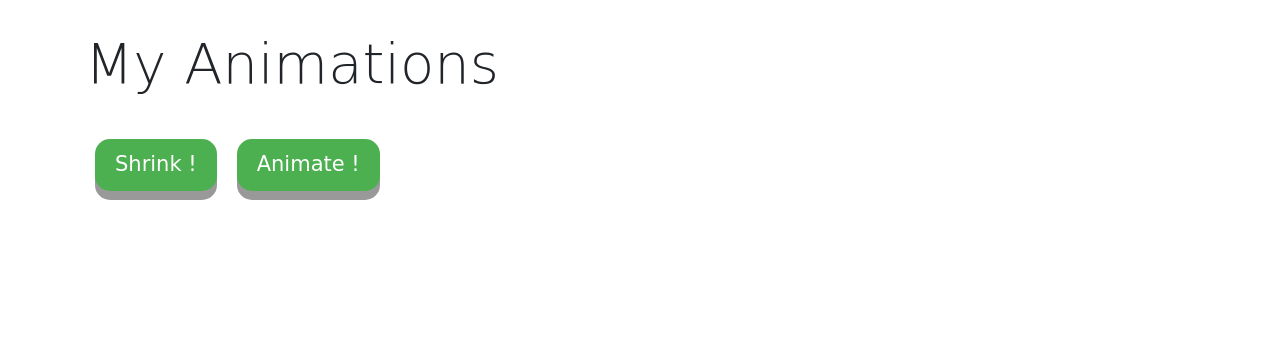
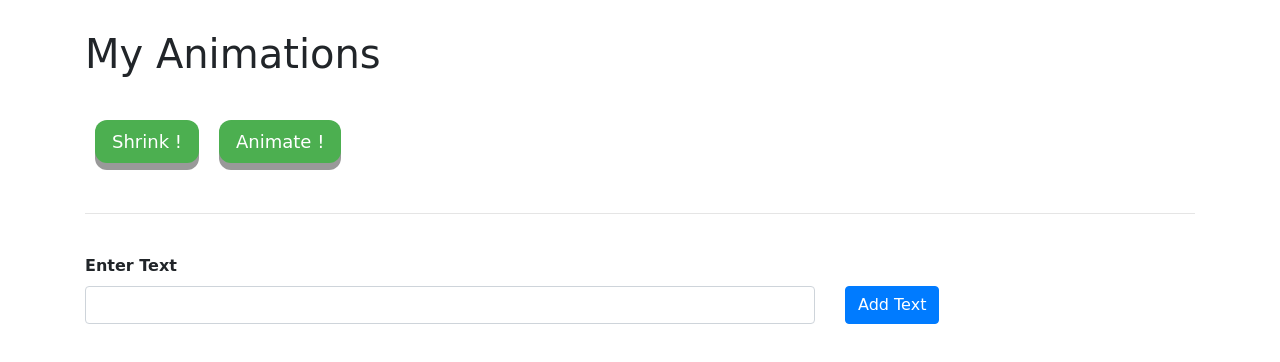
Before and after one commit to anasM0hammad/My-Animations, an Angular app: page / in a window 1280 px wide. Shown: the top 362 px of the page. Built offline with nearby package versions, Linux system fonts and the light colour scheme.

Commit message:
all Text Array and input

```diff
--- a/src/app/app.component.css
+++ b/src/app/app.component.css
@@ -7,24 +7,24 @@
 	padding-bottom: 40px;
 }
 
-.btn {
-  padding: 10px 20px;
-  font-size: 21px;
+.mybtn {
+  padding: 8px 17px;
+  font-size: 18px;
   text-align: center;
   cursor: pointer;
   outline: none;
   color: #fff;
   background-color: #4CAF50;
   border: none;
-  border-radius: 15px;
-  box-shadow: 0 9px #999;
+  border-radius: 12px;
+  box-shadow: 0 7px #999;
   margin: 10px;
 }
 
-.btn:hover {background-color: #3e8e41}
+.mybtn:hover {background-color: #3e8e41}
 
-.btn:active {
+.mybtn:active {
   background-color: #3e8e41;
-  box-shadow: 0 5px #666;
+  box-shadow: 0 4px #666;
   transform: translateY(4px);
 }
--- a/src/app/app.component.html
+++ b/src/app/app.component.html
@@ -1,9 +1,23 @@
 <div class="container">
-  <h1 class="display-4"> My Animations</h1><br>
+  <h1> My Animations</h1><br>
   <div class="row">
     <div class="col-sm-12">
-      <button class="btn ">Shrink !</button>
-      <button class="btn ">Animate !</button>
+      <button class="mybtn ">Shrink !</button>
+      <button class="mybtn ">Animate !</button>
+    </div>
+  </div>
+  <br><hr><br>
+  <div class="row">
+    <div class="col-sm-12">
+      <label><b>Enter Text</b></label>
+      <div class="row">
+        <div class="col-sm-8">
+           <input type="text" class="form-control" #input>
+        </div>
+        <div class="col-sm-4">
+          <button class="btn btn-primary" (click)="onAdd()">Add Text</button>
+        </div>
+      </div>
     </div>
   </div>
 </div>
--- a/src/app/app.component.ts
+++ b/src/app/app.component.ts
@@ -1,4 +1,4 @@
-import { Component } from '@angular/core';
+import { Component , ViewChild , ElementRef } from '@angular/core';
 
 @Component({
   selector: 'app-root',
@@ -6,5 +6,15 @@ import { Component } from '@angular/core';
   styleUrls: ['./app.component.css']
 })
 export class AppComponent {
-  title = 'myAnimations';
+
+  allText: string[] = ['Anas' , 'Saad'] ;
+  @ViewChild('input') text: ElementRef ;
+
+
+  onAdd(){
+     const text = this.text.nativeElement.value ;
+     this.allText.push(text) ;
+     console.log(this.allText);
+  }
+
 }
```
